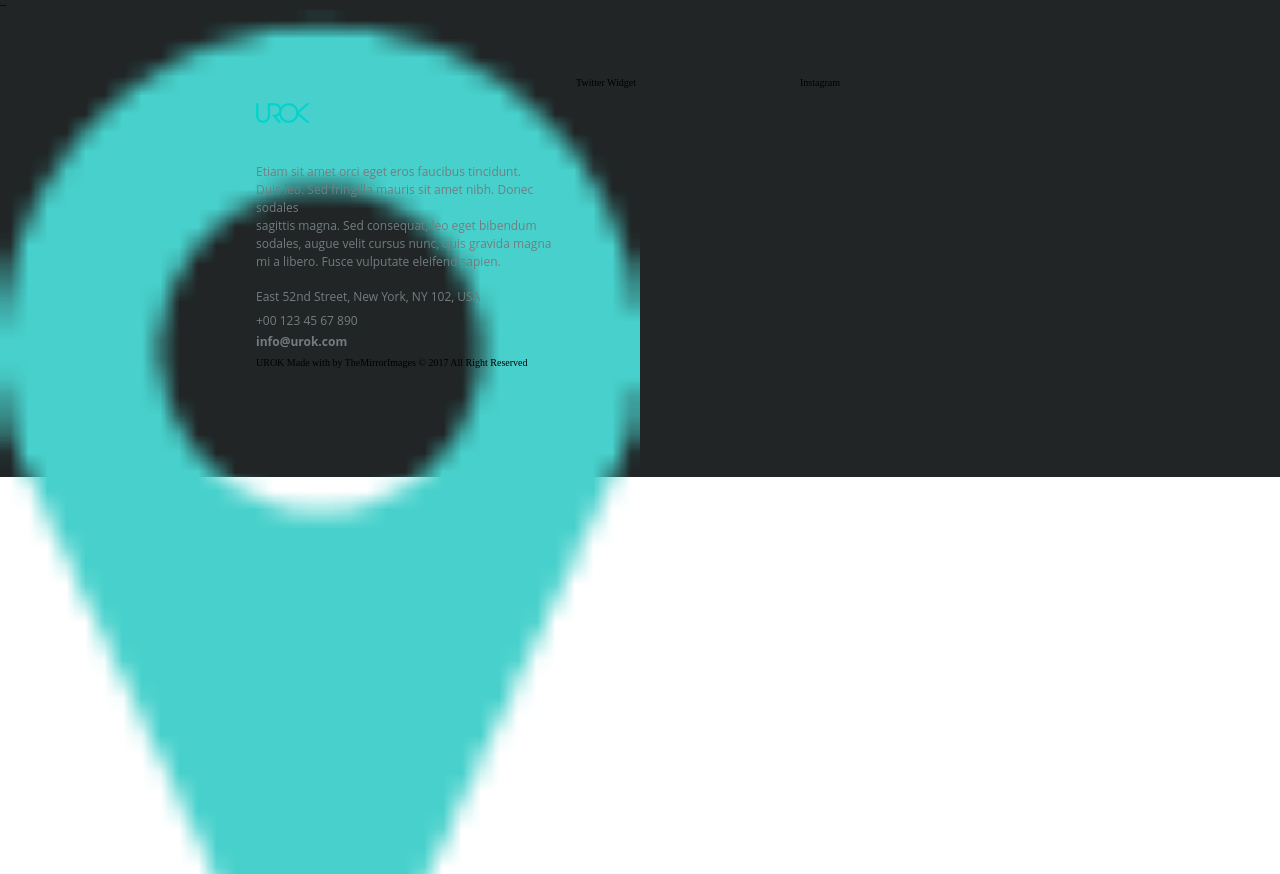
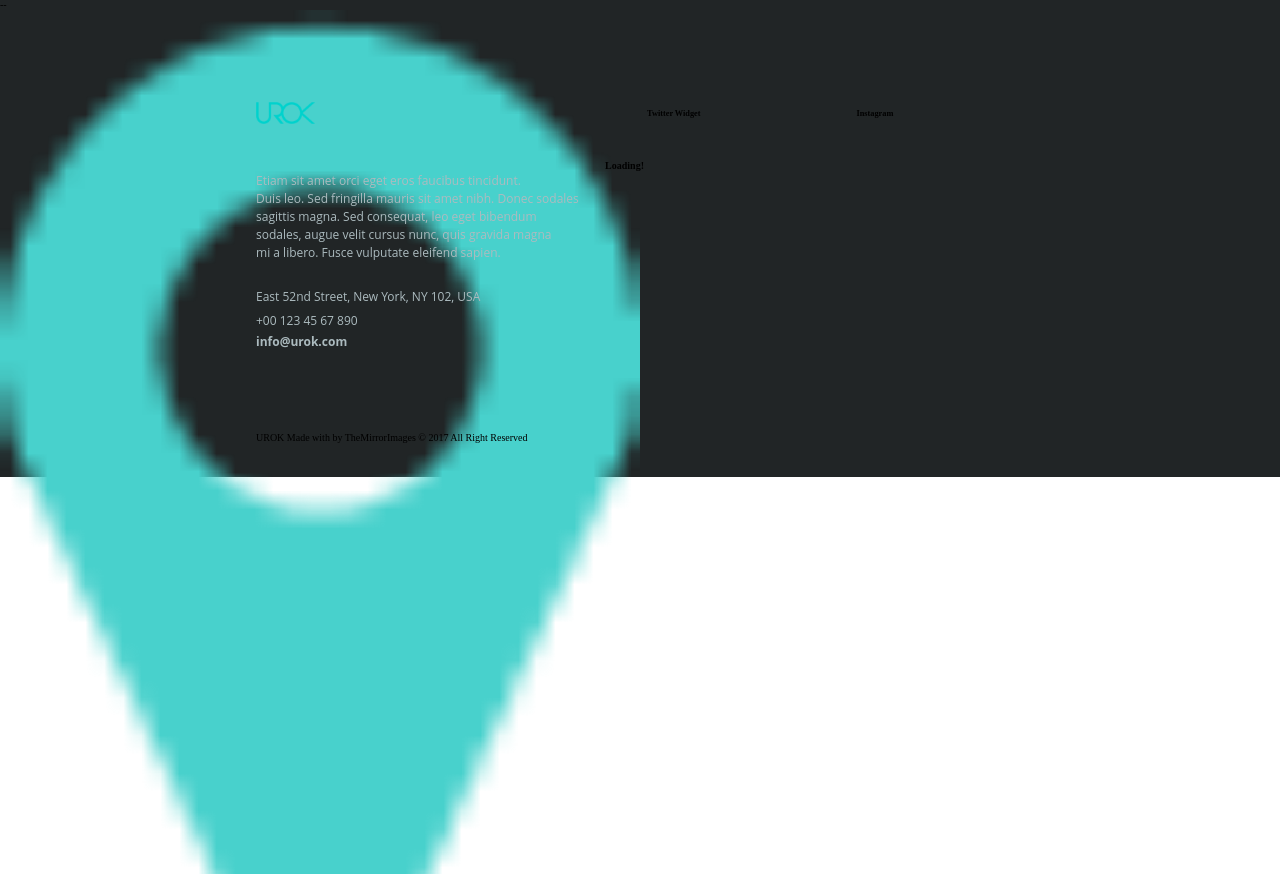
Before and after one commit to sophiee21/Proyecto-final-de-Maquetado, a plain HTML site: page index.html in a window 1280 px wide. Shown: the part 5603-6477 px from the top of the page. Drawn offline with Linux system fonts and the light colour scheme; files whose address does not match are found by name.

Commit message:
footer  t

```diff
--- a/assets/CSS/style.css
+++ b/assets/CSS/style.css
@@ -649,7 +649,7 @@ width: 100%;
 }
 .footer-container-datos1{
     width: 100%;
-    height: 35vh;
+    height: 40vh;
 }
 .footer-container-datos2{
     height: 9vh;
@@ -663,6 +663,9 @@ width: 100%;
 .footer-container-datos2 div{
     height: 9vh;
 }
+.footer-container-datos2 p{
+    color: #ACBBBF;
+}
 .footer-container-datos3{
     height: 17vh;
     display: flex;
@@ -671,18 +674,43 @@ width: 100%;
 .footer-container-datos3 p{
     display: flex;
     align-items: center;
+    color: #ACBBBF;
+}
+.footer-iconos{
+    height: 5vh;
+}
+.footer-container2-2{
+width: 60%;
+display: flex;
+justify-content: center;
+}
+.footer-container2-3{
+    height: 9vh;
+    display: flex;
+    align-items: center;
+    justify-content: center;
 }
 
-
-
-
-
-.footer-container2-2{
-width: 70%;
+.prueba{
+    height: 10vh;
 }
-.footer-container2-3{
-    width: 70%;
+.prueba p{
+    display: flex;
+    align-items: center;
 }
-.prueba{
-    height: 3vh;
+.footer-container2-3 h5{
+width: 60%;
+height: 5vh;
+display: flex;
+align-items: center;
 }
+.footer-container2-4{
+    height: 4vh;
+    display: flex;
+    align-items: center;
+}
+.footer-container2-4 h4{
+    height: 5vh;
+    display: flex;
+    align-items: center;
+}
--- a/index.html
+++ b/index.html
@@ -298,16 +298,30 @@
                   <p><strong>info@urok.com</strong></p>
                </div>
             </div>
+            <div class="footer-iconos">
+               <!--iconos-->
+            </div>
          </div>
          <div class="prueba">
             <p>UROK Made with  by TheMirrorImages © 2017 All Right Reserved</p>
          </div>
       </div>
       <div class="footer-container2-2">
-         <h11>Twitter Widget</h11>
+         <div class="footer-container-datos1">
+            <div class="footer-container2-3">
+               <h5>Twitter Widget</h5>
+            </div>
+            <div class="footer-container2-4">
+               <h4>Loading!</h4>
+            </div>
+         </div>
       </div>
-      <div class="footer-container2-3">
-         <h12>Instagram</h12>
+      <div class="footer-container2-2">
+         <div class="footer-container-datos1">
+            <div class="footer-container2-3">
+               <h5>Instagram</h5>
+            </div>
+         </div>
       </div>
    </article>
  </footer>
```
